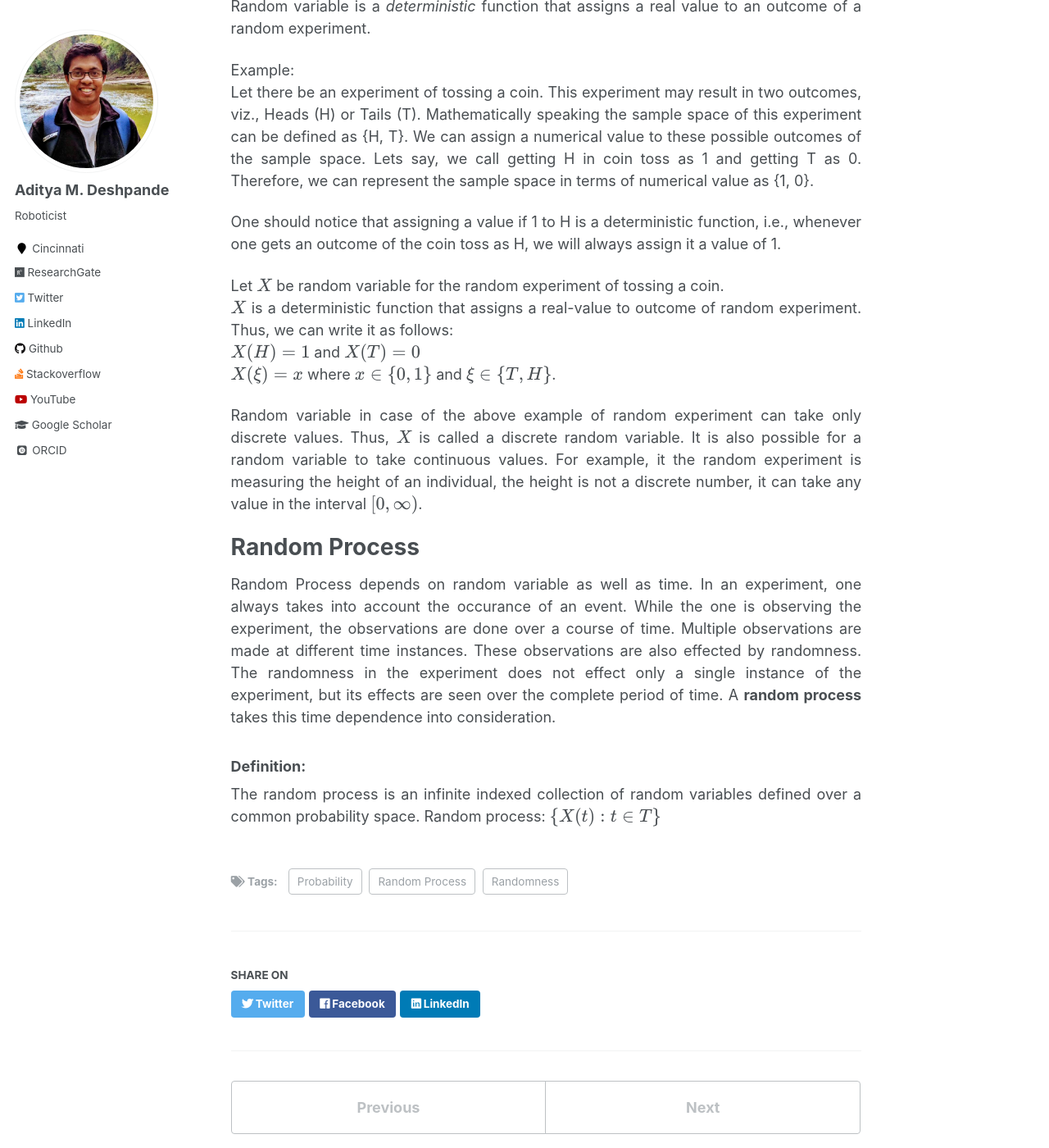
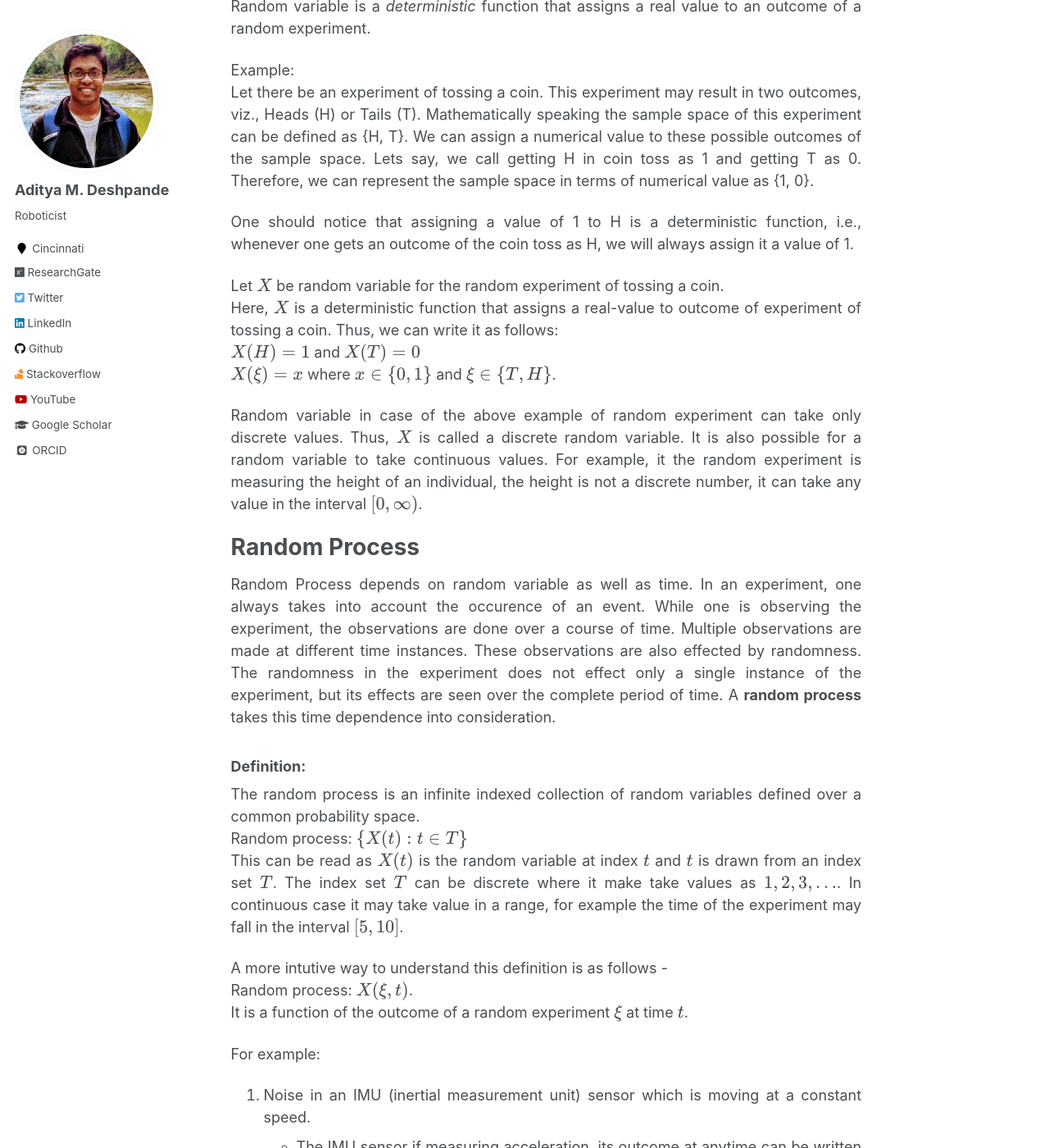
Before and after one commit to adipandas/adipandas.github.io, a Jekyll site: the page built from _posts/2019-09-01-random-process.md, in a window 1280 px wide and 1400 px high, scrolled down 665 px. Shown: the whole window at 82% size. Built offline with Jekyll 4.4.1, drawn with Linux system fonts in a browser that asks for light colours; some web fonts are replaced; formulas are drawn with MathJax 3; comment, search, counter and statistics services are not loaded; some of the changed text lies outside the part shown.

Commit message:
Update 2019-09-01-random-process.md

```diff
--- a/_posts/2019-09-01-random-process.md
+++ b/_posts/2019-09-01-random-process.md
@@ -4,11 +4,12 @@ date: 2019-09-01
 permalink: /posts/2019/09/random-process/
 tags:
   - Random Process
+  - Stochastic Process
   - Randomness
   - Probability
 ---
 
-To understand a random process is very important to study Gaussian Processes and Markov Processes. This page explains the basics of what is Random Process.
+To understand a random process is very important to study Gaussian Processes and Markov Processes. This page explains the basics of Random Process.
 
 Random Experiment
 ===
@@ -26,10 +27,10 @@ Random variable is a *deterministic* function that assigns a real value to an ou
 Example:
 Let there be an experiment of tossing a coin. This experiment may result in two outcomes, viz., Heads (H) or Tails (T). Mathematically speaking the sample space of this experiment can be defined as {H, T}. We can assign a numerical value to these possible outcomes of the sample space. Lets say, we call getting H in coin toss as 1 and getting T as 0. Therefore, we can represent the sample space in terms of numerical value as {1, 0}.
 
-One should notice that assigning a value if 1 to H is a deterministic function, i.e., whenever one gets an outcome of the coin toss as H, we will always assign it a value of 1.
+One should notice that assigning a value of 1 to H is a deterministic function, i.e., whenever one gets an outcome of the coin toss as H, we will always assign it a value of 1.
 
 Let $$X$$ be random variable for the random experiment of tossing a coin.
-$$X$$ is a deterministic function that assigns a real-value to outcome of random experiment.
+Here, $$X$$ is a deterministic function that assigns a real-value to outcome of experiment of tossing a coin.
 Thus, we can write it as follows:
 $$X(H) = 1$$ and $$X(T)=0$$
 $$X(\xi)=x$$ where $$x\in\{0, 1\}$$ and $$\xi\in\{T, H\}$$.
@@ -38,8 +39,22 @@ Random variable in case of the above example of random experiment can take only
 
 Random Process
 ===
-Random Process depends on random variable as well as time. In an experiment, one always takes into account the occurance of an event. While the one is observing the experiment, the observations are done over a course of time. Multiple observations are made at different time instances. These observations are also effected by randomness. The randomness in the experiment does not effect only a single instance of the experiment, but its effects are seen over the complete period of time. A **random process** takes this time dependence into consideration.
+Random Process depends on random variable as well as time. In an experiment, one always takes into account the occurence of an event. While one is observing the experiment, the observations are done over a course of time. Multiple observations are made at different time instances. These observations are also effected by randomness. The randomness in the experiment does not effect only a single instance of the experiment, but its effects are seen over the complete period of time. A **random process** takes this time dependence into consideration.
 
 ### Definition:
 The random process is an infinite indexed collection of random variables defined over a common probability space.
 Random process: $$\{X(t): t\in T\}$$
+This can be read as $$X(t)$$ is the random variable at index $$t$$ and $$t$$ is drawn from an index set $$T$$. The index set $$T$$ can be discrete where it make take values as $${1, 2, 3, ...}$$. In continuous case it may take value in a range, for example the time of the experiment may fall in the interval $$[5, 10]$$.
+
+A more intutive way to understand this definition is as follows -
+Random process: $$X(\xi, t)$$.
+It is a function of the outcome of a random experiment $$\xi$$ at time $$t$$.
+
+
+For example:
+1. Noise in an IMU (inertial measurement unit) sensor which is moving at a constant speed.
+  * The IMU sensor if measuring acceleration, its outcome at anytime can be written as:
+   $$a_{x}(t) = X(t)$$.
+   Since, the velocity is constant, the experiment should result in perfect zeros. But as the sensor is noisy, the value in x direction at time $$t$$ may be some non-zero random value.
+2. Price of a stock recorded every day.
+  * Stock prices vary every day, and the variation if observed seems random.
```
